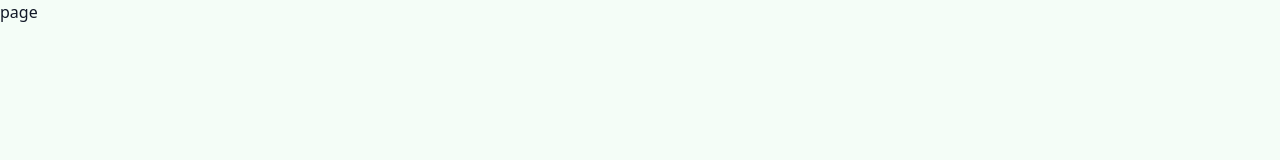
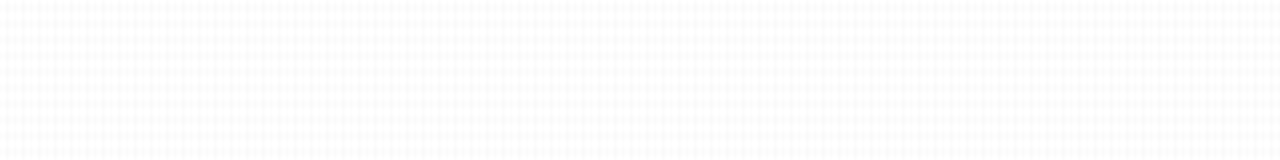
Before and after one commit to Its-Yasir/snap, a Next.js app: page /work in a window 1280 px wide. Shown: the top 160 px of the page. Built offline with nearby package versions, Linux system fonts and the light colour scheme.

Commit message:
add bg for /work

```diff
--- a/app/work/page.tsx
+++ b/app/work/page.tsx
@@ -1,7 +1,9 @@
 import React from "react";
 
-const page = () => {
-  return <div>page</div>;
+const WorkPage = () => {
+  return (
+    <div className="min-h-screen w-full bg-white dark:bg-zinc-950 bg-[radial-gradient(#e5e7eb_1px,transparent_1px)] dark:bg-[radial-gradient(#27272a_1px,transparent_1px)] bg-size-[16px_16px]"></div>
+  );
 };
 
-export default page;
+export default WorkPage;
```
